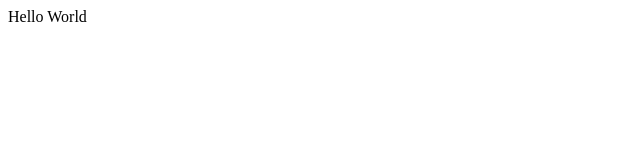
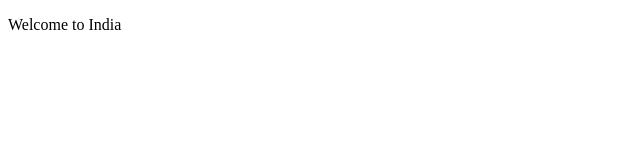
Before and after one commit to SaranSenthil/react, a React (Vite) app: page / in a window 1280 px wide. Shown: the top 160 px of the page, without its empty margins (0-640 px from the left). Built offline with nearby package versions, Linux system fonts and the light colour scheme.

Commit message:
passind data as props in fun component

```diff
--- a/src/App.jsx
+++ b/src/App.jsx
@@ -1,21 +1,17 @@
-import React, { Component } from 'react'
-//functional component - created a JS function and it should return jsx (html with js embeded)
-// function App() {
-//   return (
-//     <div>App</div>
-//   )
-//   }
-// export default App
+import React from 'react';
 
-//Class Component - extends is a inherit keyword
-
-class App extends Component{
- //method
-  render(){
-    return (
-          <div>Hello World</div>
-         )
-  }
+function Hello({ datas }) {
+  return(
+    <p> Welcome to {datas} </p>
+  )
 }
 
-export default App;
+function App() {
+  return (
+    <div>
+      <Hello datas='India'/>
+    </div>
+  )
+}
+
+export default App
```
